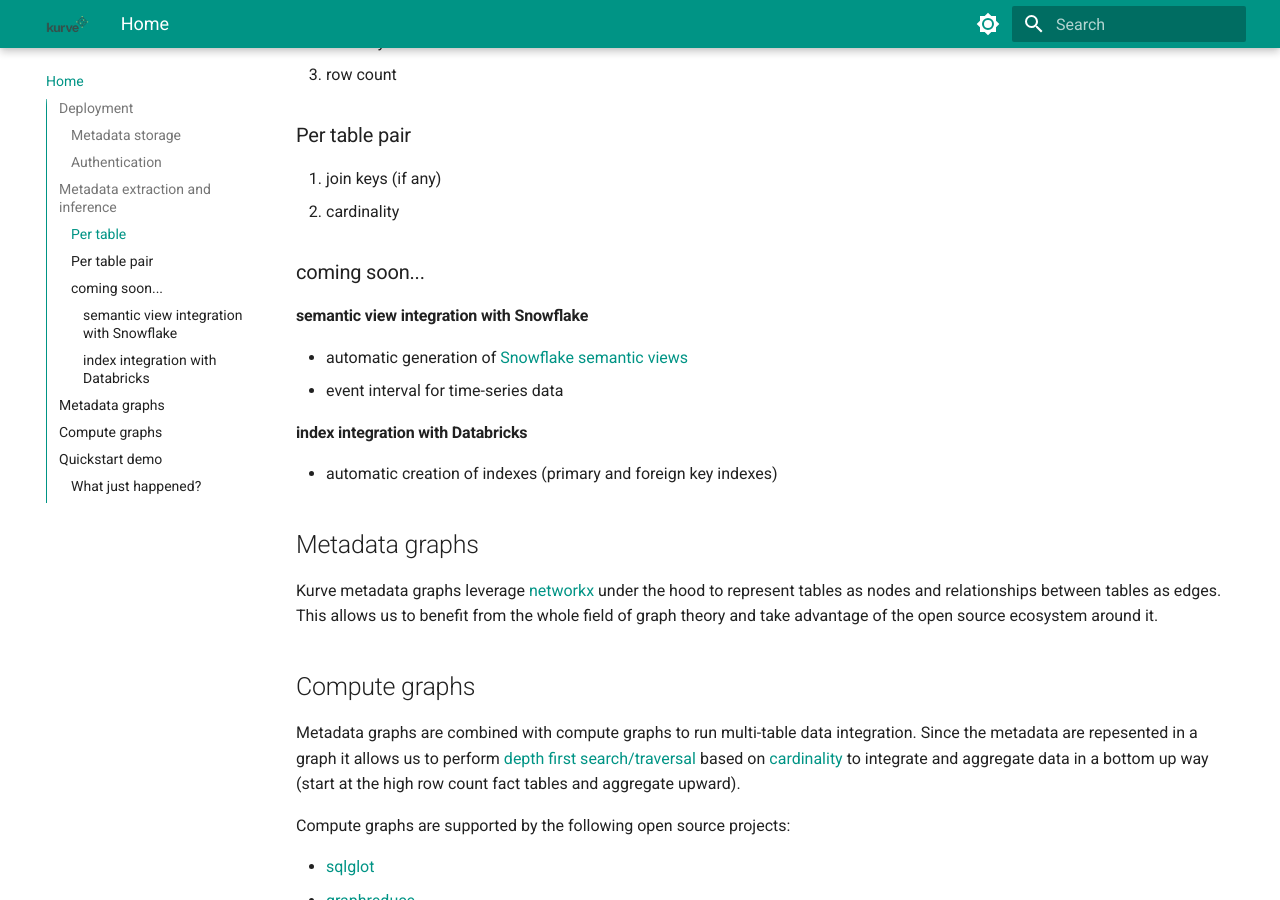
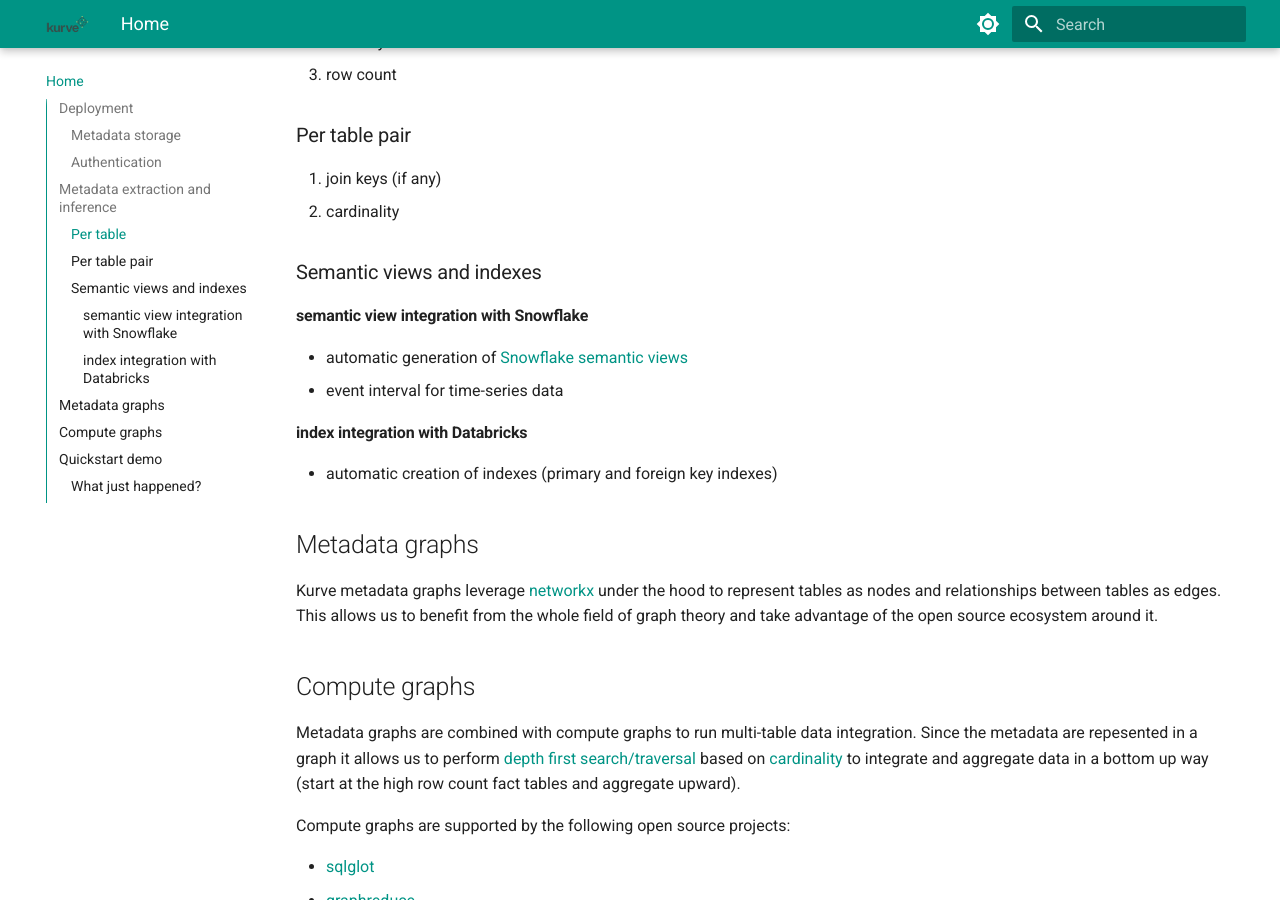
Before and after one commit to wesmadrigal/GraphReduce, an MkDocs documentation site: the page built from docs/index.md, in a window 1280 px wide and 900 px high, scrolled down 895 px. Built offline with MkDocs 1.6.1 and Material for MkDocs 9.7.7, drawn with Linux system fonts in a browser that asks for light colours.

Commit message:
update to index

```diff
--- a/docs/index.md
+++ b/docs/index.md
@@ -29,7 +29,8 @@ The metadata Kurve automatically extracts are:
 1. join keys (if any)
 2. cardinality
 
-### coming soon...
+
+### Semantic views and indexes
 
 #### semantic view integration with Snowflake
 - automatic generation of [Snowflake semantic views](https://docs.snowflake.com/en/sql-reference/info-schema/semantic_views)
```
